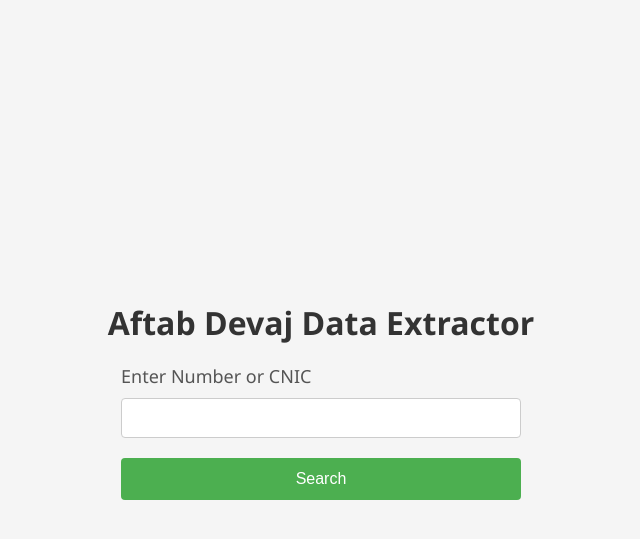
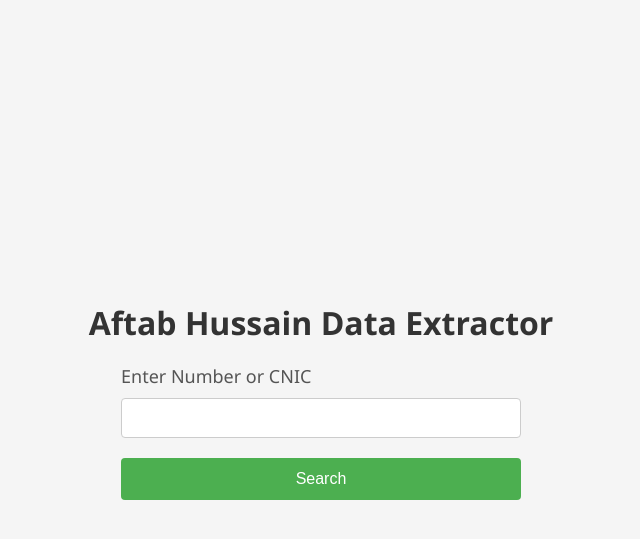
Before and after one commit to AftabHussainShar/basic-app, a Flask app: page / in a window 1280 px wide. Shown: the top 539 px of the page, without its empty margins (319-959 px from the left). Run offline with Flask 3, Linux system fonts and the light colour scheme.

Commit message:
Update index.html

```diff
--- a/templates/index.html
+++ b/templates/index.html
@@ -111,7 +111,7 @@
     </style>
 </head>
 <body>
-    <h1>Aftab Devaj Data Extractor</h1>
+    <h1>Aftab Hussain Data Extractor</h1>
     <form method="POST">
         <label for="num">Enter Number or CNIC </label>
         <input type="text" name="num" required>
```
